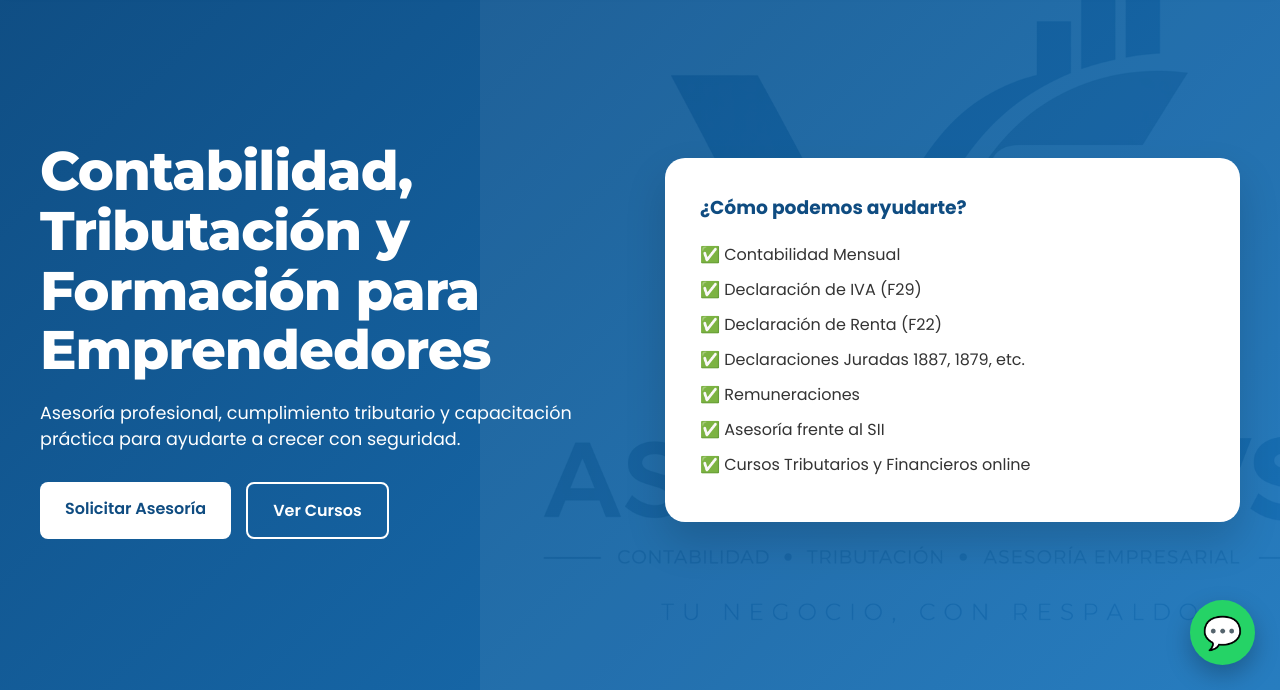
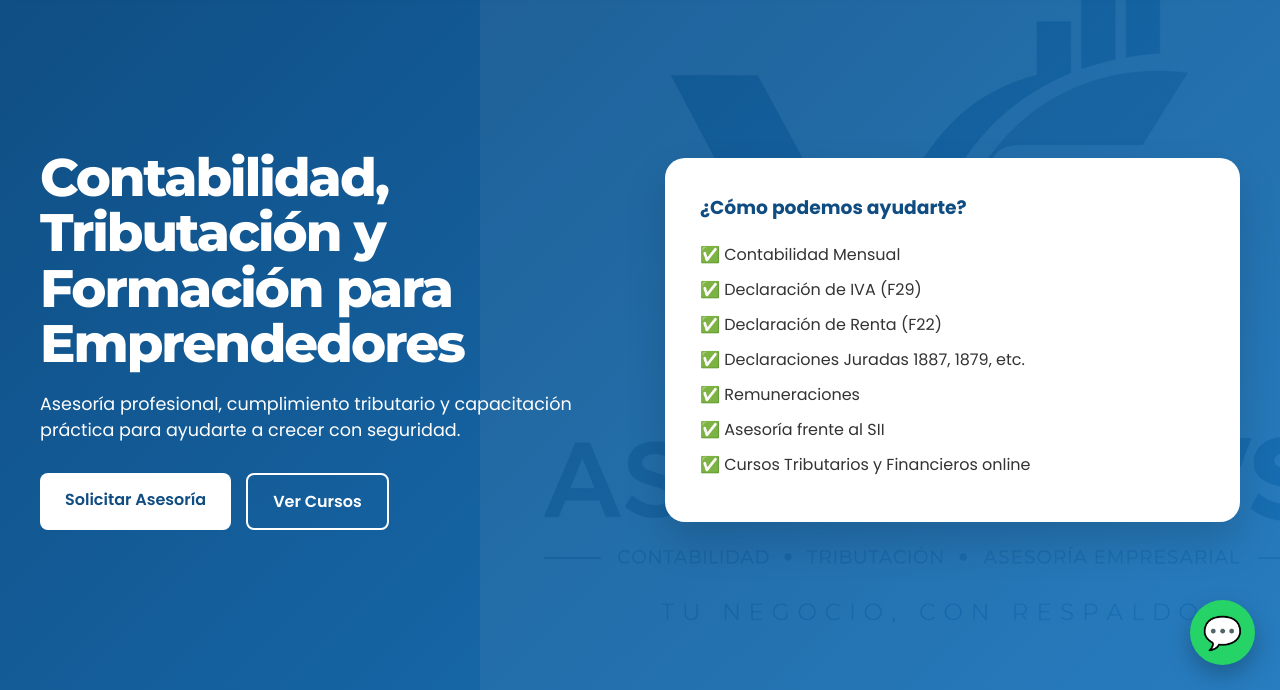
Before and after one commit to gabrieluv-ai/asesorias-vs, a plain HTML site: page index.html in a window 1280 px wide. Shown: the part 110-800 px from the top of the page. Drawn offline with Linux system fonts and the light colour scheme.

Commit message:
Update index.html

```diff
--- a/index.html
+++ b/index.html
@@ -13,6 +13,7 @@
 
 <link href="https://fonts.googleapis.com/css2?family=Poppins:wght@300;400;500;600;700&display=swap" rel="stylesheet">
 <link href="https://fonts.googleapis.com/css2?family=Montserrat:wght@500;600;700;800&display=swap" rel="stylesheet">
+<link href="https://fonts.googleapis.com/css2?family=Montserrat:wght@600;700;800&display=swap" rel="stylesheet">
 
 <style>
 
@@ -119,12 +120,13 @@ align-items:center;
 }
 
 .hero-text h1{
-font-family:'Montserrat',sans-serif;
-font-size:3.4rem;
+font-family:'Montserrat', sans-serif;
+font-size:3.3rem;
 font-weight:800;
-line-height:1.1;
-letter-spacing:-1px;
+line-height:1.05;
+letter-spacing:-2px;
 margin-bottom:20px;
+text-transform:none;
 }
 
 .hero-text p{
```
